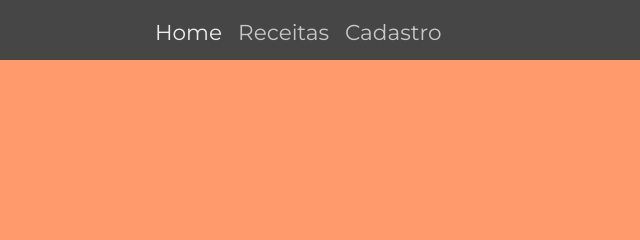
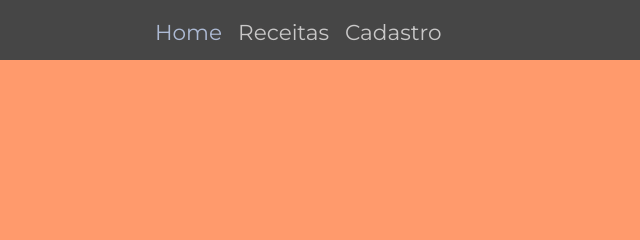
Before and after one commit to couto-rafael/receitas, a plain HTML site: page home.html in a window 1280 px wide. In both pictures the pointer is over the link "Home". Shown: the top 240 px of the page, 0-640 px from the left. Drawn offline with nearby package versions, Linux system fonts and the light colour scheme.

Commit message:
changing colors

```diff
--- a/formatos.css
+++ b/formatos.css
@@ -29,7 +29,7 @@ nav a {
 }
 
 nav a:hover {
-  color: rgb(238, 236, 236);
+  color: rgb(173, 186, 212);
 }
 
 .active {
```
